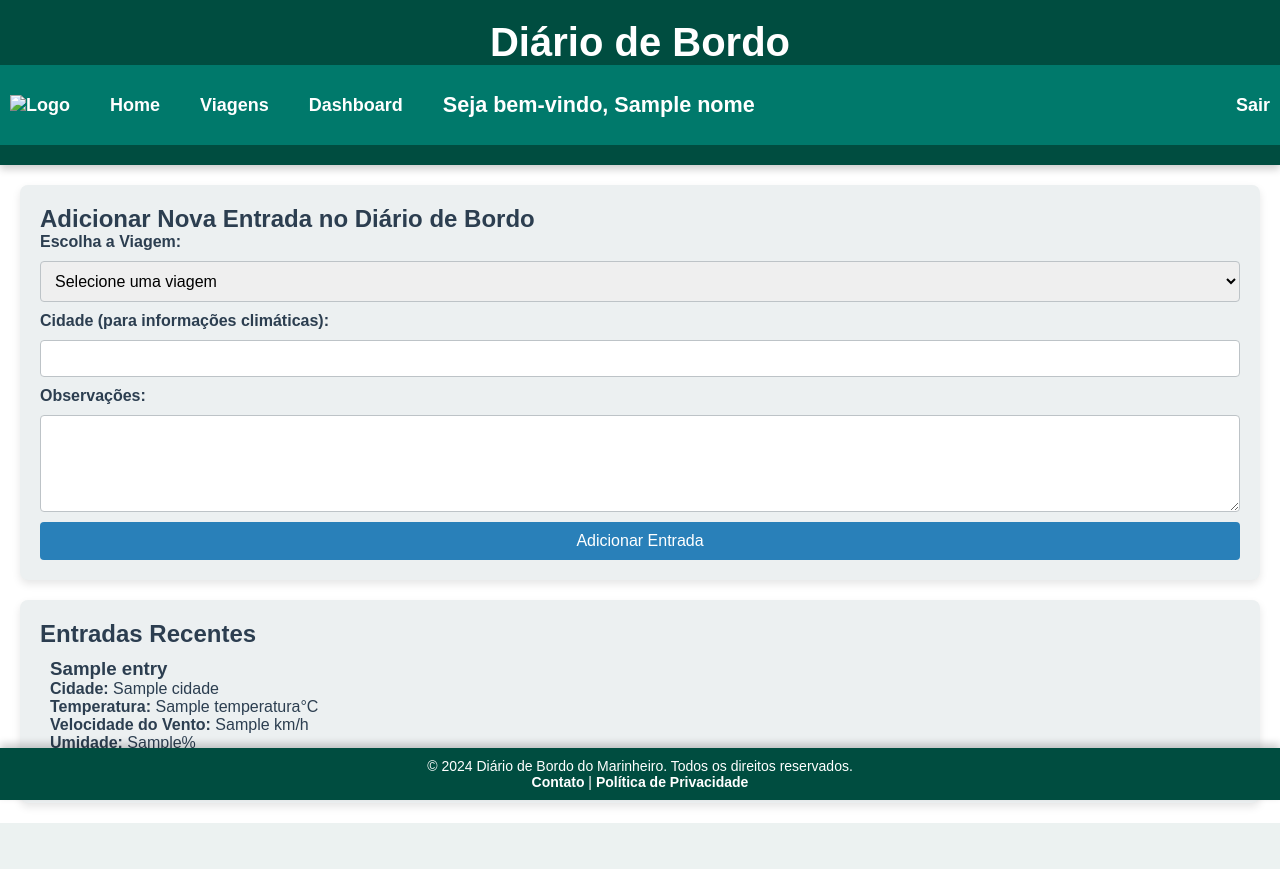
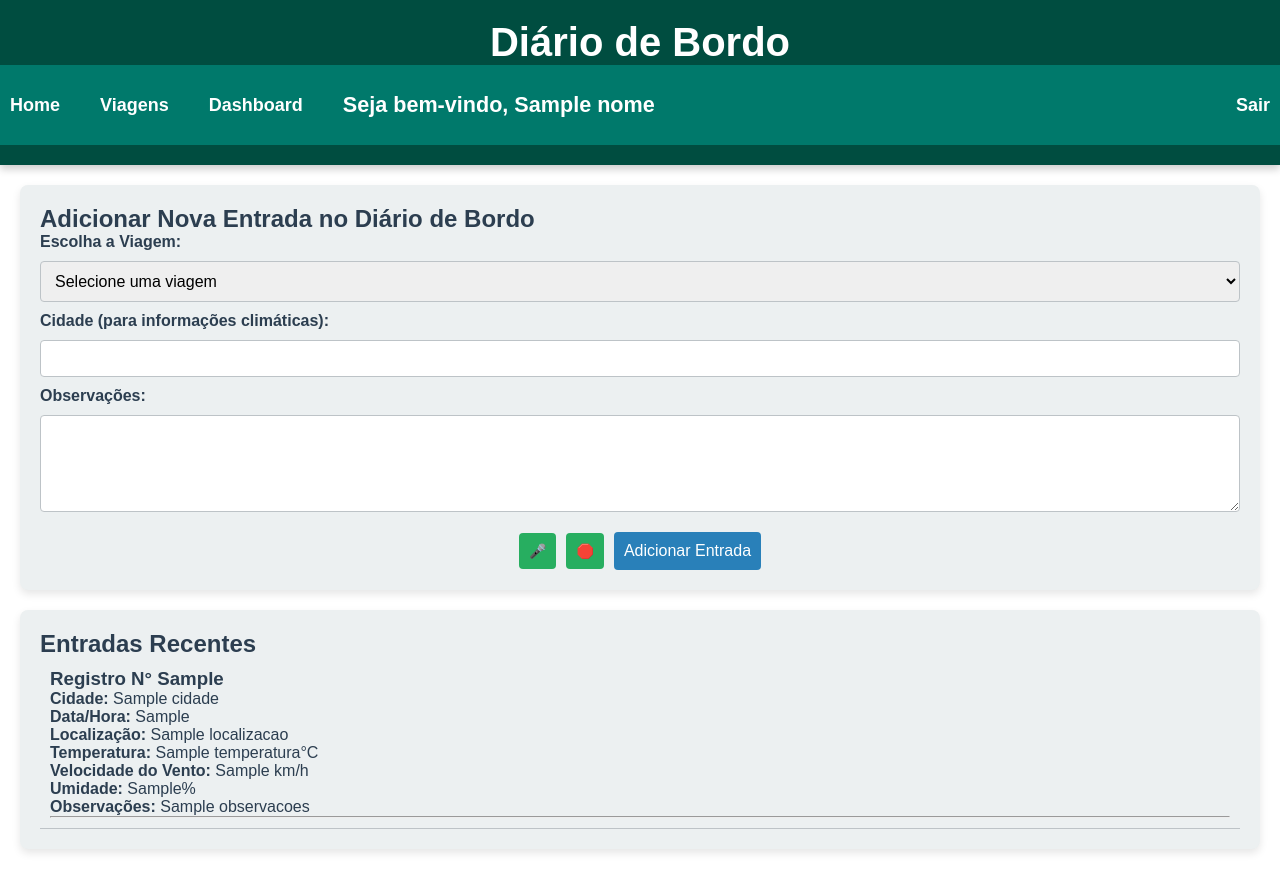
Before and after one commit to fabriciotaveira1/schooltracker-flask-python, a Flask app: template templates/diariobordo.html in a window 1280 px wide. Before the commit the page ends 823 px from the top, so only its background shows below. Run offline with Flask 3, Linux system fonts and the light colour scheme; the template is opened without the code that fills it: most values are stand-ins (such as "Sample title", 1, 10 or a date in 2020); parts of the project's set-up code (start-up, migrations or seed data) failed here and were passed over.

Commit message:
Alterando script sql, adicionando botão de microfone e alterando for no html

```diff
--- a/main.py
+++ b/main.py
@@ -43,6 +43,10 @@ session = Session()
 @app.route("/")
 def index():
     return render_template("index.html")
+
+@app.route("/home")
+def home():
+    return render_template("home.html")
 
 @app.route("/cadastro")
 def cadastro():
@@ -117,8 +121,10 @@ def diario_bordo():
     entries_data = []
     for entry in recent_entries:
         entries_data.append({
-            'title': entry.title,
+            'id_registro': entry.id_registro,
+            'localizacao': entry.localizacao,
             'cidade': entry.cidade,
+            'data_hora_registro': entry.data_hora_registro,
             'temperatura': entry.temperatura,
             'velocidade_do_vento': entry.velocidade_do_vento,
             'umidade_do_ar': entry.umidade_do_ar,
@@ -152,19 +158,23 @@ def adicionar_entrada():
         return redirect(url_for('diario_bordo'))  # Redireciona para a página de diário de bordo
 
      # Obter a temperatura, velocidade do vento e umidade do ar da API
-    api_clima = ApiClima()
+    api_clima = ApiClima('da7d7856826a4e9daae192630241109')
     temperatura = api_clima.get_temperature(cidade)
     umidade_do_ar = api_clima.get_humidity(cidade)
     velocidade_do_vento = api_clima.get_wind_speed(cidade)
+    localizacao_existente = session.query(Viagem.localizacao).filter_by(id_viagem=id_viagem).first()
+    localizacao = localizacao_existente.localizacao if localizacao_existente else None
 
     nova_entrada = Registro(
         id_viagem=id_viagem,
         id_usuario=session_flask['usuario_id'],
+        data_hora_registro=datetime.now(),
         cidade=cidade,
         observacoes=observacoes,
         temperatura=temperatura,
         velocidade_do_vento=velocidade_do_vento,
         umidade_do_ar=umidade_do_ar,
+        localizacao=localizacao
     )
 
 
--- a/script.sql
+++ b/script.sql
@@ -1,3 +1,6 @@
+CREATE DATABASE IF NOT EXISTS diarioBordoMarinheiro;
+USE diarioBordoMarinheiro;
+
 -- Criação da tabela Usuario
 CREATE TABLE Usuario (
     id_usuario INT AUTO_INCREMENT PRIMARY KEY,
@@ -19,13 +22,26 @@ CREATE TABLE Viagem (
 CREATE TABLE Registro (
     id_registro INT AUTO_INCREMENT PRIMARY KEY,
     id_viagem INT NOT NULL,
-    id_usuario INT NOT NULL,  -- Adicionando a coluna para a chave estrangeira
-    data_hora_registro DATETIME DEFAULT CURRENT_TIMESTAMP,  -- Adicionando a coluna para data e hora
+    id_usuario INT NOT NULL,
+    data_hora_registro DATETIME DEFAULT CURRENT_TIMESTAMP,
     cidade VARCHAR(100) NOT NULL,
     observacoes TEXT NOT NULL,
     temperatura DECIMAL(5,2),
     velocidade_do_vento DECIMAL(5,2),
     umidade_do_ar DECIMAL(5,2),
+    localizacao VARCHAR(100),  -- Adicionando a coluna de localização
     FOREIGN KEY (id_viagem) REFERENCES Viagem(id_viagem),
-    FOREIGN KEY (id_usuario) REFERENCES Usuario(id_usuario)  -- Chave estrangeira para Usuario
+    FOREIGN KEY (id_usuario) REFERENCES Usuario(id_usuario)
 );
+
+-- Criar trigger para atualizar a localização na tabela Registro
+DELIMITER //
+CREATE TRIGGER update_registro_localizacao
+AFTER UPDATE ON Viagem
+FOR EACH ROW
+BEGIN
+    UPDATE Registro
+    SET localizacao = NEW.localizacao
+    WHERE id_viagem = NEW.id_viagem;
+END; //
+DELIMITER ;
--- a/static/css/diariobordo.css
+++ b/static/css/diariobordo.css
@@ -118,3 +118,26 @@ select {
     color: #383d41;
     border: 1px solid #d6d8d9;
 }
+
+#microfone, #desativar-microfone {
+    padding: 10px 10px; /* Tamanho menor */
+    font-size: 14px; /* Tamanho da fonte menor */
+    background-color: #27ae60; /* Cor de fundo do botão de microfone */
+    border: none;
+    border-radius: 4px;
+    color: #ffffff;
+    cursor: pointer;
+    transition: background-color 0.3s;
+}
+
+#microfone:hover, #desativar-microfone:hover {
+    background-color: #2ecc71; /* Cor de destaque no hover */
+}
+
+.button-container {
+    display: flex;
+    align-items: center;
+    justify-content: center;
+    gap: 10px; /* Espaçamento entre os botões */
+    margin-top: 10px; /* Margem superior para separar dos campos acima */
+}
--- /dev/null
+++ b/static/js/diariobordo.js
@@ -0,0 +1,29 @@
+function ativarMicrofone() {
+    // Verifica se o navegador suporta a API de reconhecimento de voz
+    if ('webkitSpeechRecognition' in window) {
+        var recognition = new webkitSpeechRecognition();
+        recognition.lang = 'pt-BR'; // Define o idioma
+        recognition.interimResults = false;
+
+        recognition.onresult = function(event) {
+            // Obtém o resultado da gravação
+            var resultado = event.results[0][0].transcript;
+            // Adiciona o resultado no campo de observações
+            document.getElementById('observacoes').value += resultado + ' ';
+        };
+
+        recognition.onerror = function(event) {
+            console.error('Erro ao reconhecer a fala: ' + event.error);
+        };
+
+        recognition.start();
+    } else {
+        alert('Seu navegador não suporta reconhecimento de voz.');
+    }
+}
+
+function desativarMicrofone() {
+    if (recognition) {
+        recognition.stop();
+    }
+}
--- a/templates/diariobordo.html
+++ b/templates/diariobordo.html
@@ -32,8 +32,7 @@
         </div>
         <nav>
             <ul class="ul_left">
-                <li><a href=""><img src="#" alt="Logo" class="logo"></a></li>
-                <li><a href="/logar">Home</a></li>
+                <li><a href="/home">Home</a></li>
                 <li><a href="/viagens">Viagens</a></li>
                 <li><a href="/diario_bordo">Dashboard</a></li>
                 <li>
@@ -63,8 +62,11 @@
 
                     <label for="observacoes">Observações:</label>
                     <textarea id="observacoes" name="observacoes" rows="5" required></textarea>
-
-                    <button type="submit">Adicionar Entrada</button>
+                    <div class="button-container">
+                        <button type="button" id="microfone" onclick="ativarMicrofone()">🎤</button>
+                        <button type="button" id="desativar-microfone" onclick="desativarMicrofone()">🛑</button>
+                        <button type="submit">Adicionar Entrada</button>
+                    </div>
                 </form>
             </section>
 
@@ -73,8 +75,10 @@
                 <ul>
                     {% for entry in recent_entries %}
                     <li>
-                        <h3>{{ entry.title }}</h3>
+                        <h3>Registro N° {{ entry.id_registro }}</h3>
                         <p><strong>Cidade:</strong> {{ entry.cidade }}</p>
+                        <p><strong>Data/Hora:</strong> {{ entry.data_hora_registro }}</p>
+                        <p><strong>Localização:</strong> {{ entry.localizacao }}</p>
                         <p><strong>Temperatura:</strong> {{ entry.temperatura }}°C</p>
                         <p><strong>Velocidade do Vento:</strong> {{ entry.velocidade_do_vento }} km/h</p>
                         <p><strong>Umidade:</strong> {{ entry.umidade_do_ar }}%</p>
@@ -86,10 +90,7 @@
             </section>
         </div>
     </main>
-    <footer>
-        <p>&copy; 2024 Diário de Bordo do Marinheiro. Todos os direitos reservados.</p>
-        <p><a href="#">Contato</a> | <a href="#">Política de Privacidade</a></p>
-    </footer>
+    <script src="{{ url_for('static', filename='js/diariobordo.js') }}"></script>
 </body>
 
 </html>
--- a/templates/viagens.html
+++ b/templates/viagens.html
@@ -13,7 +13,6 @@
         <h1>Diário de Bordo</h1>
         <nav>
             <ul class="ul_left">
-                <li><a href=""><img src="#" alt="Logo" class="logo"></a></li>
                 <li><a href="/home">Home</a></li>
                 <li><a href="/viagens">Viagens</a></li>
                 <li><a href="/diario_bordo">Dashboard</a></li>
```
Also changed, not shown: Model/Registro.py (+4 -4 lines), static/css/home.css (added, +40 -0 lines), templates/home.html (added, +66 -0 lines).
